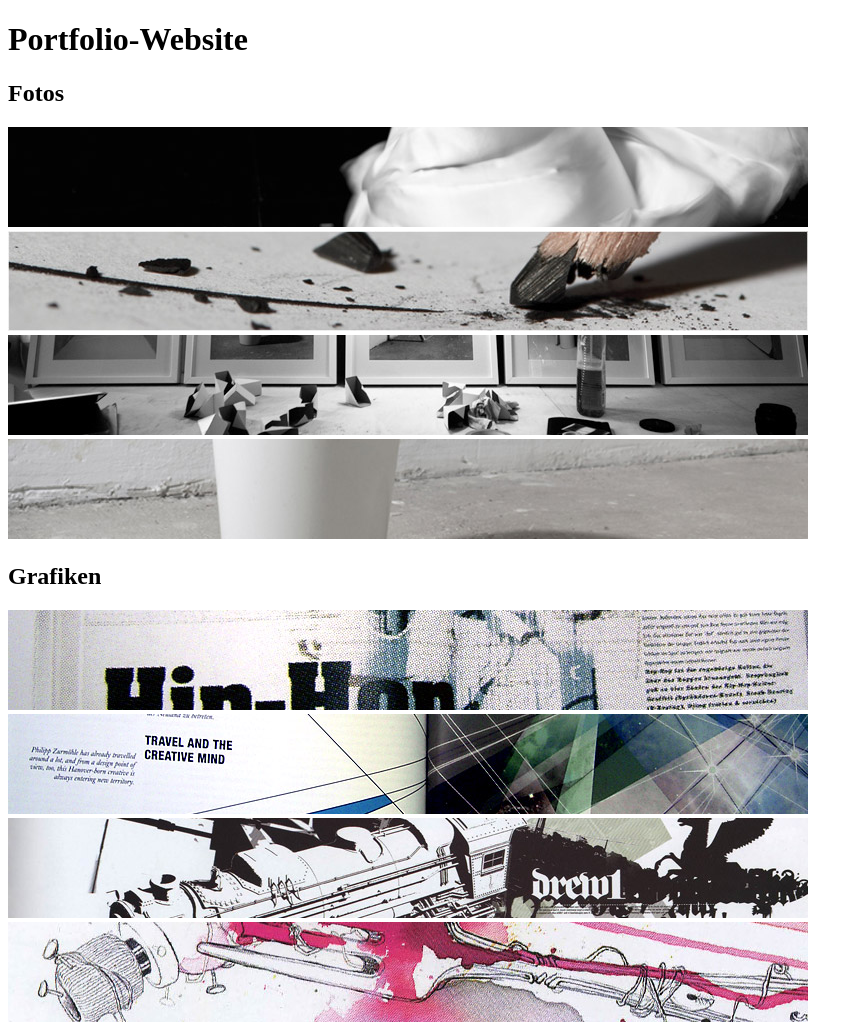
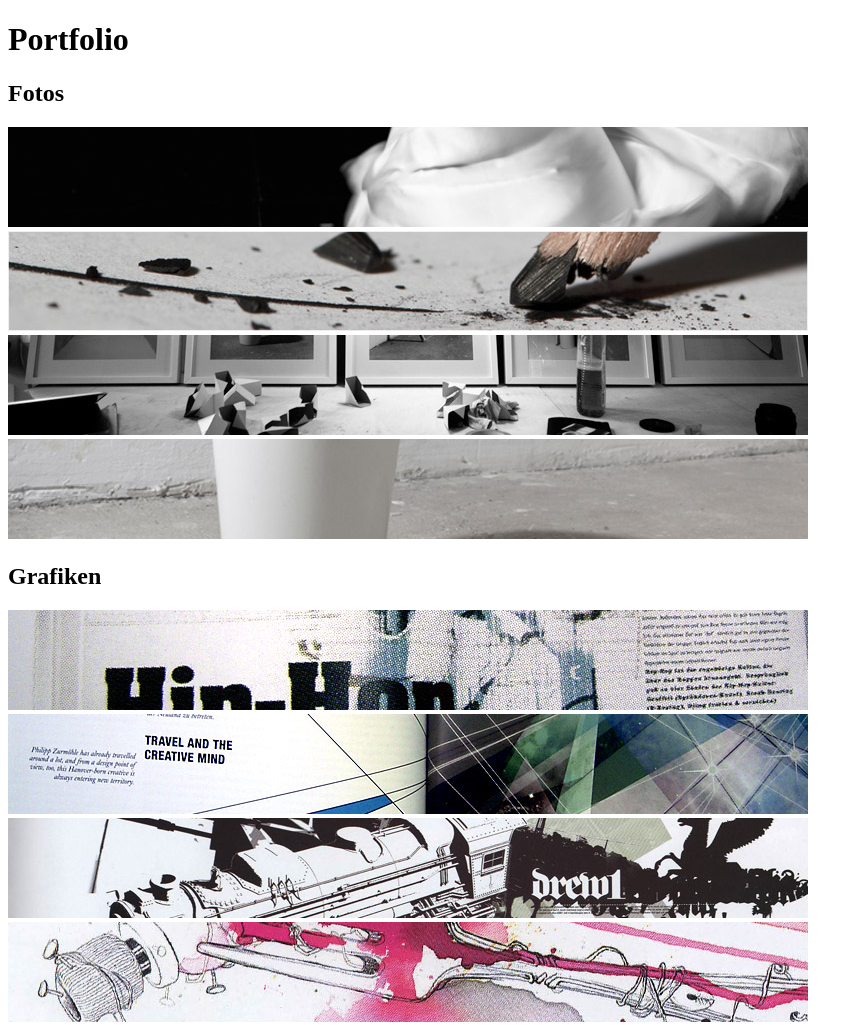
Before and after one commit to Shinigou/EA1-WiSe21, a plain HTML site: page Aufgabe_1/Aufgabe1.html in a window 1280 px wide. Shown: the top 1025 px of the page, without its empty margins (0-863 px from the left). Drawn offline with Linux system fonts and the light colour scheme.

Commit message:
Update Aufgabe1.html

```diff
--- a/Aufgabe_1/Aufgabe1.html
+++ b/Aufgabe_1/Aufgabe1.html
@@ -7,7 +7,7 @@
     <title>Portfolio</title>
 </head>
 <body>
-<h1>Portfolio-Website</h1>
+<h1>Portfolio</h1>
 <h2>Fotos</h2>
 <a href="Fotos/foto1_big.jpg" target="_blank"><img src="Fotos/foto1.jpg"></a>
 <img src="Fotos/foto2.jpg"><img src="Fotos/foto3.jpg"><img src="Fotos/foto4.jpg">
```
